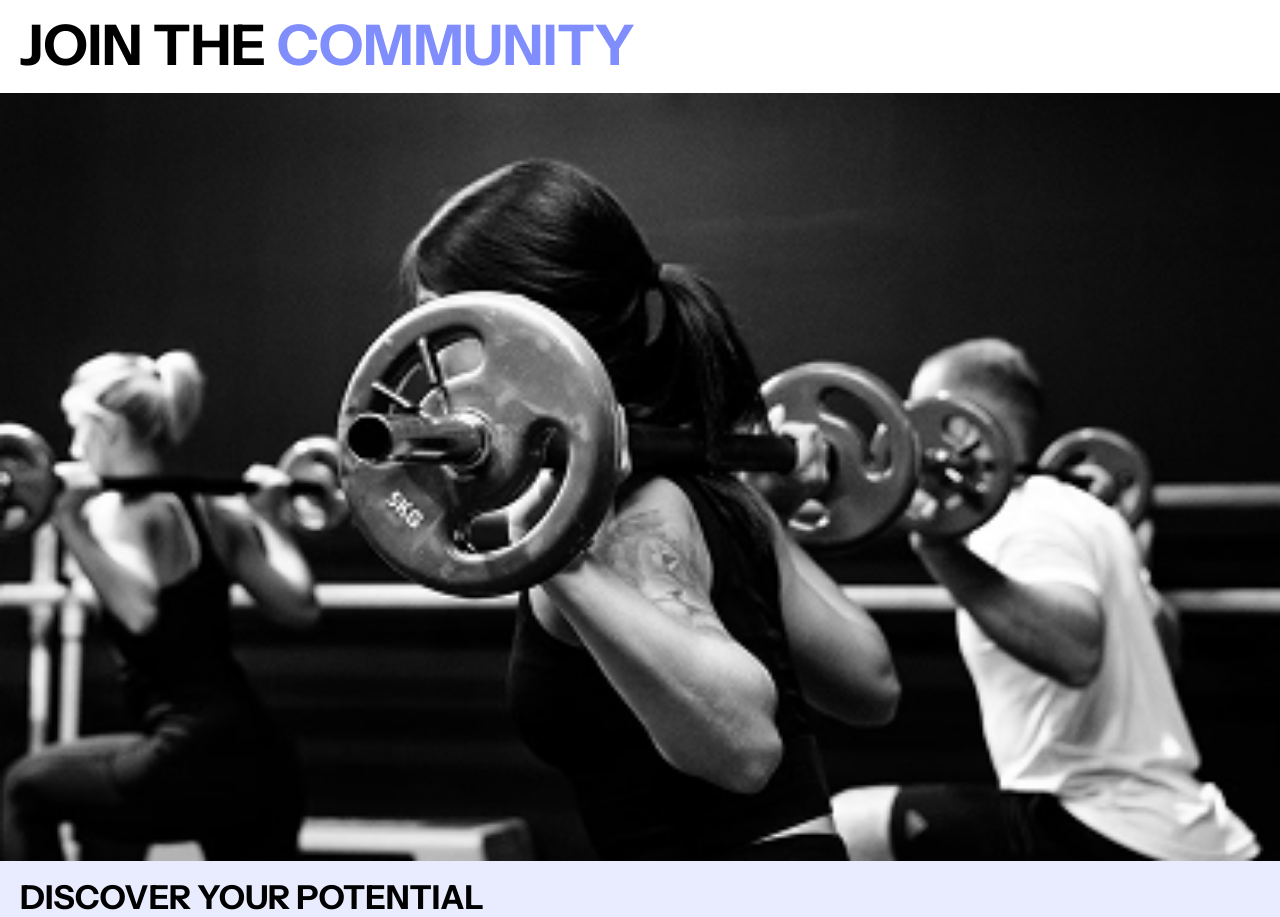
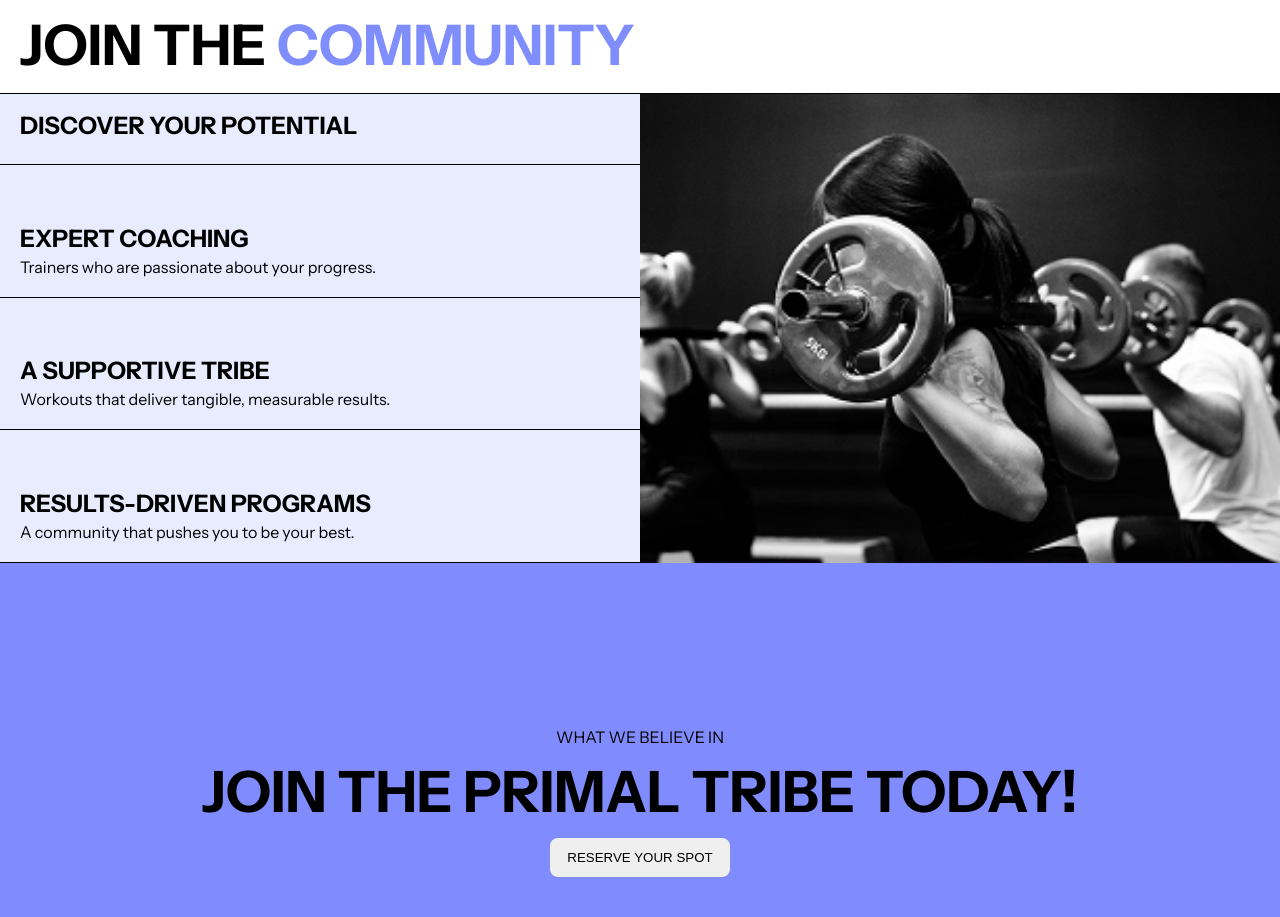
Before and after one commit to IrakliAmbroladze/primal-training, a plain HTML site: page index.html in a window 1280 px wide. Shown: the part 771-1688 px from the top of the page. Drawn offline with Linux system fonts and the light colour scheme.

Commit message:
feat: update community section for tablet view

```diff
--- a/index.html
+++ b/index.html
@@ -58,8 +58,11 @@
     </section>
     <section>
       <h1 class="container header">Join the <span>community</span></h1>
-      <div class="section">
+      <div class="section community">
+        <div class="community-image">
           <img alt="community-image" src="./images/community.jpg" />
+        </div>
+        <div class="community-content-list">
           <div class="content">
             <div class="container">
               <h2>Discover Your Potential</h2>
@@ -81,6 +84,7 @@
             <div class="container">
               <h2>Results-Driven Programs</h2>
               <p>A community that pushes you to be your best.</p>
+            </div>
           </div>
         </div>
       </div>
--- /dev/null
+++ b/scss/_community.scss
@@ -0,0 +1,38 @@
+    .community-image {
+      height: 100%;
+      width: 100%;
+    }
+
+    .community-content-list {
+      width: 100%;
+    }
+
+    @media (min-width: 768px) {
+      .community {
+        flex-direction: row;
+        height: 470px;
+        border-top: 1px solid;
+
+        .community-image {
+          flex: 1;
+
+          order: 2;
+
+          img {
+            object-fit: cover;
+            height: 100%;
+            width: 100%;
+          }
+        }
+
+        .community-content-list {
+          flex: 1;
+          @include dFlex($flexDirection: column);
+          height: 100%;
+
+          h2 {
+            font-size: 24px;
+          }
+        }
+      }
+    }
--- a/scss/_footer.scss
+++ b/scss/_footer.scss
@@ -21,3 +21,14 @@ footer {
 
   }
 }
+
+@media (min-width: 768px) {
+  footer {
+    .container {
+      min-height: 120px;
+      display: flex;
+      flex-direction: row;
+      justify-content: space-around;
+    }
+  }
+}
--- a/scss/main.scss
+++ b/scss/main.scss
@@ -7,3 +7,4 @@
 @import "footer";
 @import "hero";
 @import "offer";
+@import "community";
```
Also changed, not shown: css/main.css. Lines whose indentation alone changed are shown as unchanged.
